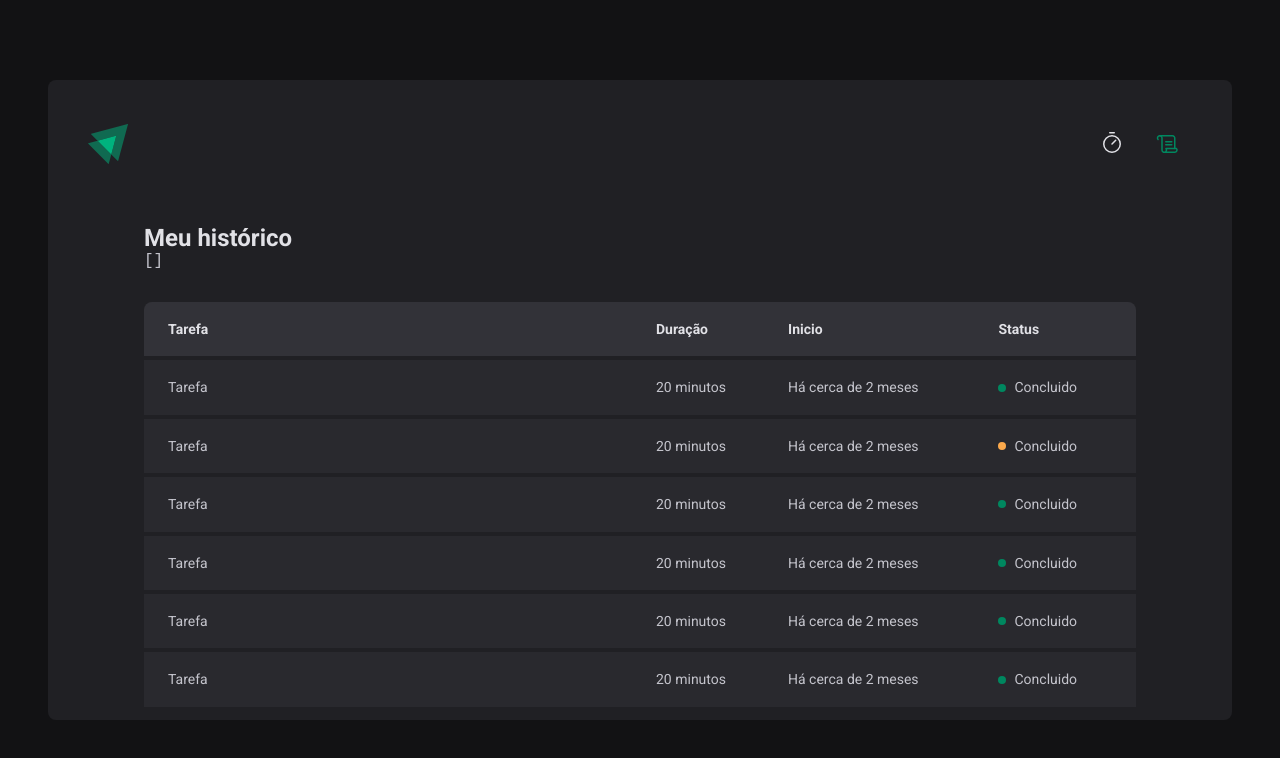
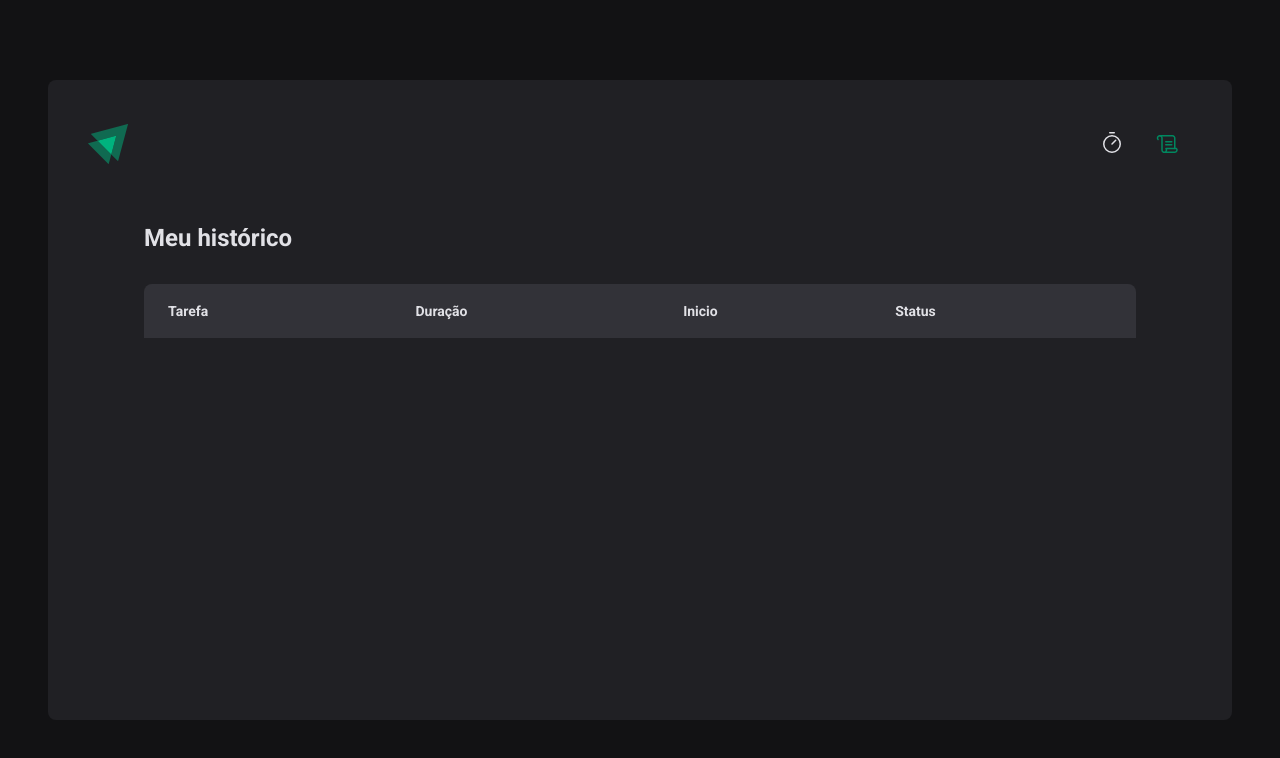
Before and after one commit to gabriellac2002/timer-pomodoro, a React (Vite) app: page /history in a window 1280 px wide. Shown: the top 758 px of the page. Built offline with nearby package versions, Linux system fonts and the light colour scheme.

Commit message:
feat: update History and Home components to display cycle status and reset form on new cycle creation

```diff
--- a/src/pages/History/index.tsx
+++ b/src/pages/History/index.tsx
@@ -1,14 +1,13 @@
 import { useContext } from "react";
 import { HistoryContainer, HistoryList, Status } from "./styles";
 import { CyclesContext } from "../../providers/CyclesProvider";
+import { formatDistanceToNow } from "date-fns";
 
 export function History() {
   const { cycles } = useContext(CyclesContext);
   return (
     <HistoryContainer>
       <h1>Meu histórico</h1>
-
-      <pre>{JSON.stringify(cycles, null, 2)}</pre>
 
       <HistoryList>
         <table>
@@ -21,54 +20,24 @@
             </tr>
           </thead>
           <tbody>
-            <tr>
-              <td>Tarefa</td>
-              <td>20 minutos</td>
-              <td>Há cerca de 2 meses</td>
-              <td>
-                <Status statusColor="green">Concluido</Status>
-              </td>
-            </tr>
-            <tr>
-              <td>Tarefa</td>
-              <td>20 minutos</td>
-              <td>Há cerca de 2 meses</td>
-              <td>
-                <Status statusColor="yellow">Concluido</Status>
-              </td>
-            </tr>
-            <tr>
-              <td>Tarefa</td>
-              <td>20 minutos</td>
-              <td>Há cerca de 2 meses</td>
-              <td>
-                <Status statusColor="green">Concluido</Status>
-              </td>
-            </tr>
-            <tr>
-              <td>Tarefa</td>
-              <td>20 minutos</td>
-              <td>Há cerca de 2 meses</td>
-              <td>
-                <Status statusColor="green">Concluido</Status>
-              </td>
-            </tr>
-            <tr>
-              <td>Tarefa</td>
-              <td>20 minutos</td>
-              <td>Há cerca de 2 meses</td>
-              <td>
-                <Status statusColor="green">Concluido</Status>
-              </td>
-            </tr>
-            <tr>
-              <td>Tarefa</td>
-              <td>20 minutos</td>
-              <td>Há cerca de 2 meses</td>
-              <td>
-                <Status statusColor="green">Concluido</Status>
-              </td>
-            </tr>
+            {cycles.map((cycle) => (
+              <tr key={cycle.id}>
+                <td>{cycle.task}</td>
+                <td>{cycle.minutesAmount} minutos</td>
+                <td>{formatDistanceToNow(cycle.startDate)}</td>
+                <td>
+                  {cycle.finishedAt && (
+                    <Status statusColor="green">Concluido</Status>
+                  )}
+                  {cycle.interuptedAt && (
+                    <Status statusColor="red">Interrompido</Status>
+                  )}
+                  {!cycle.interuptedAt && !cycle.finishedAt && (
+                    <Status statusColor="yellow">Em andamento</Status>
+                  )}
+                </td>
+              </tr>
+            ))}
           </tbody>
         </table>
       </HistoryList>
--- a/src/pages/Home/index.tsx
+++ b/src/pages/Home/index.tsx
@@ -54,14 +54,19 @@
     },
   });
 
-  const { handleSubmit, watch } = newCycleForm;
+  const { handleSubmit, watch, reset } = newCycleForm;
 
   const task = watch("task");
   const isSubmitDisabled = !task;
 
+  function handleCreateNewCycle(data: NewCicleFormData) {
+    createNewCycle(data);
+    reset();
+  }
+
   return (
     <HomeContainer>
-      <form onSubmit={handleSubmit(createNewCycle)}>
+      <form onSubmit={handleSubmit(handleCreateNewCycle)}>
         <FormProvider {...newCycleForm}>
           <NewCycleForm />
         </FormProvider>
```
